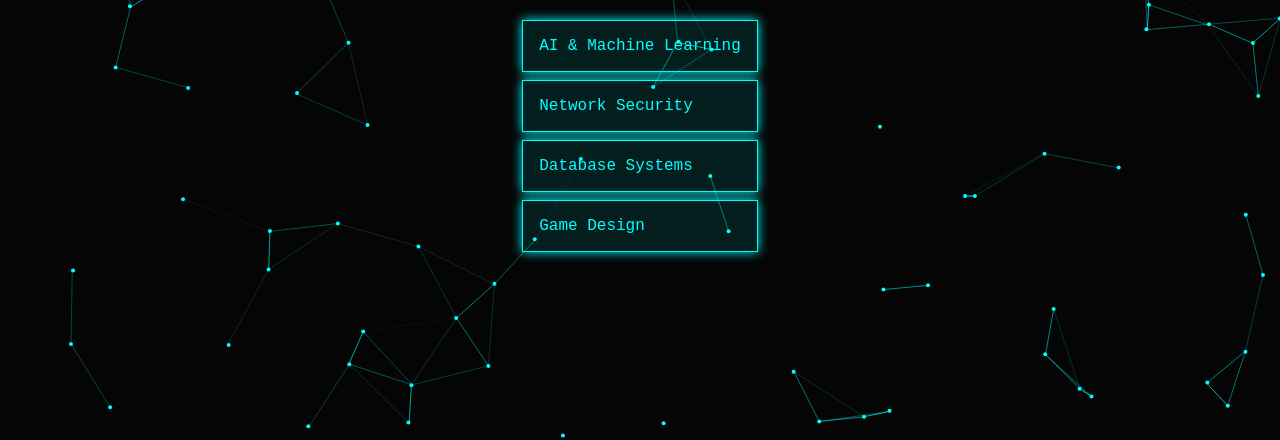
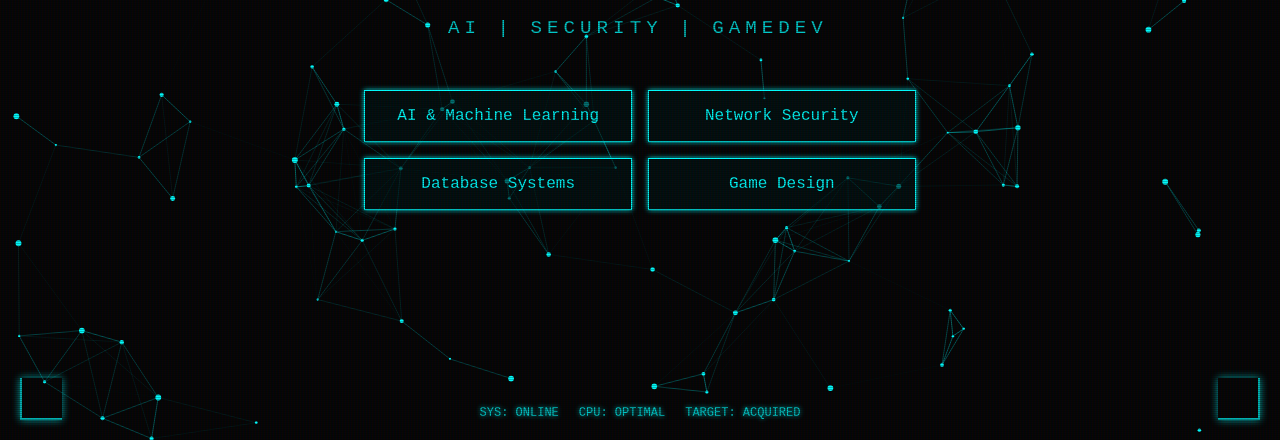
Before and after one commit to 1294201870/Personal-Homepage, a plain HTML site: page index.html in a window 1280 px wide. Shown: the part 360-800 px from the top of the page. Drawn offline with Linux system fonts and the light colour scheme.

Commit message:
Update: FPS Mode

```diff
--- a/index.html
+++ b/index.html
@@ -3,16 +3,31 @@
 <head>
     <meta charset="UTF-8">
     <meta name="viewport" content="width=device-width, initial-scale=1.0">
-    <title>System.User // 1294201870</title>
+    <title>SYSTEM.USER // 1294201870</title>
     <link rel="stylesheet" href="style.css">
 </head>
 <body>
+    <!-- 背景粒子画布 -->
     <canvas id="particles-canvas"></canvas>
 
+    <!-- FPS 战术 HUD 层 -->
+    <div class="hud-overlay">
+        <div class="hud-corner top-left"></div>
+        <div class="hud-corner top-right"></div>
+        <div class="hud-corner bottom-left"></div>
+        <div class="hud-corner bottom-right"></div>
+        <div class="hud-status">
+            <span>SYS: ONLINE</span>
+            <span>CPU: OPTIMAL</span>
+            <span>TARGET: ACQUIRED</span>
+        </div>
+    </div>
+
+    <!-- 内容层 -->
     <div class="interface">
         <header>
             <h1 class="glitch" data-text="1294201870">1294201870</h1>
-            <p class="subtitle">COMPUTER_SCIENCE_OPERATIVE</p>
+            <p class="subtitle">AI | SECURITY | GAMEDEV</p>
         </header>
 
         <section class="skills-grid">
--- a/script.js
+++ b/script.js
@@ -4,23 +4,89 @@ canvas.width = window.innerWidth;
 canvas.height = window.innerHeight;
 
 let particles = [];
-const particleCount = 100;
+const particleCount = 150; // 粒子数量
+
+// 鼠标交互中心
+const mouse = { x: null, y: null, radius: 150 };
+
+window.addEventListener('mousemove', (event) => {
+    mouse.x = event.x;
+    mouse.y = event.y;
+});
+
+// 点击事件：产生冲击波 (FPS 开火)
+window.addEventListener('mousedown', (event) => {
+    particles.forEach(p => {
+        const dx = p.x - event.x;
+        const dy = p.y - event.y;
+        const distance = Math.sqrt(dx*dx + dy*dy);
+
+        // 爆炸范围
+        if (distance < 400) {
+            const force = (400 - distance) / 400;
+            const angle = Math.atan2(dy, dx);
+            // 瞬间给予巨大速度
+            p.vx += Math.cos(angle) * force * 30;
+            p.vy += Math.sin(angle) * force * 30;
+        }
+    });
+});
 
 class Particle {
     constructor() {
         this.x = Math.random() * canvas.width;
         this.y = Math.random() * canvas.height;
-        this.vx = (Math.random() - 0.5) * 2;
-        this.vy = (Math.random() - 0.5) * 2;
-        this.size = 2;
+        this.vx = (Math.random() - 0.5) * 1.5;
+        this.vy = (Math.random() - 0.5) * 1.5;
+        this.size = Math.random() * 2 + 1;
+        this.density = (Math.random() * 30) + 1;
     }
 
     update() {
+        // 1. 移动
         this.x += this.vx;
         this.y += this.vy;
 
-        if (this.x < 0 || this.x > canvas.width) this.vx *= -1;
-        if (this.y < 0 || this.y > canvas.height) this.vy *= -1;
+        // 2. 摩擦力 (模拟太空环境，速度会慢慢衰减)
+        this.vx *= 0.95;
+        this.vy *= 0.95;
+
+        // 保证最小速度，防止完全静止
+        if (Math.abs(this.vx) < 0.1 && Math.abs(this.vy) < 0.1) {
+            // 给予微小的漂浮动力
+            this.vx += (Math.random()-0.5)*0.05;
+            this.vy += (Math.random()-0.5)*0.05;
+        }
+
+        // 3. 边界反弹
+        if (this.x < 0 || this.x > canvas.width) {
+            this.vx = -this.vx;
+            this.x = Math.max(0, Math.min(canvas.width, this.x));
+        }
+        if (this.y < 0 || this.y > canvas.height) {
+            this.vy = -this.vy;
+            this.y = Math.max(0, Math.min(canvas.height, this.y));
+        }
+
+        // 4. 鼠标力场 (网球拍效果)
+        // 只要鼠标靠近，就产生温和的推力
+        if (mouse.x != null) {
+            let dx = mouse.x - this.x;
+            let dy = mouse.y - this.y;
+            let distance = Math.sqrt(dx*dx + dy*dy);
+
+            if (distance < mouse.radius) {
+                const forceDirectionX = dx / distance;
+                const forceDirectionY = dy / distance;
+                const force = (mouse.radius - distance) / mouse.radius;
+
+                const directionX = forceDirectionX * force * this.density * 0.05; // 温和推力
+                const directionY = forceDirectionY * force * this.density * 0.05;
+
+                this.x -= directionX;
+                this.y -= directionY;
+            }
+        }
     }
 
     draw() {
@@ -31,26 +97,29 @@ class Particle {
     }
 }
 
-for (let i = 0; i < particleCount; i++) {
-    particles.push(new Particle());
+function init() {
+    particles = [];
+    for (let i = 0; i < particleCount; i++) {
+        particles.push(new Particle());
+    }
 }
 
 function animate() {
     ctx.clearRect(0, 0, canvas.width, canvas.height);
 
-    // 绘制连线
     for (let i = 0; i < particles.length; i++) {
         particles[i].update();
         particles[i].draw();
 
+        // 连线逻辑：距离近的粒子连线
         for (let j = i; j < particles.length; j++) {
             const dx = particles[i].x - particles[j].x;
             const dy = particles[i].y - particles[j].y;
             const distance = Math.sqrt(dx * dx + dy * dy);
 
-            if (distance < 100) {
-                ctx.strokeStyle = `rgba(0, 255, 255, ${1 - distance/100})`;
-                ctx.lineWidth = 1;
+            if (distance < 120) {
+                ctx.strokeStyle = `rgba(0, 255, 255, ${1 - distance/120})`;
+                ctx.lineWidth = 0.5;
                 ctx.beginPath();
                 ctx.moveTo(particles[i].x, particles[i].y);
                 ctx.lineTo(particles[j].x, particles[j].y);
@@ -61,4 +130,11 @@ function animate() {
     requestAnimationFrame(animate);
 }
 
+init();
 animate();
+
+window.addEventListener('resize', () => {
+    canvas.width = window.innerWidth;
+    canvas.height = window.innerHeight;
+    init();
+});
--- a/style.css
+++ b/style.css
@@ -6,38 +6,104 @@ body, html {
     color: #0ff;
     font-family: 'Courier New', monospace;
     overflow: hidden;
+    cursor: crosshair; /* FPS 准星光标 */
+}
+
+/* --- CRT 扫描线滤镜 --- */
+body::after {
+    content: " ";
+    display: block;
+    position: absolute;
+    top: 0; left: 0; bottom: 0; right: 0;
+    background: linear-gradient(rgba(18, 16, 16, 0) 50%, rgba(0, 0, 0, 0.25) 50%), linear-gradient(90deg, rgba(255, 0, 0, 0.06), rgba(0, 255, 0, 0.02), rgba(0, 0, 255, 0.06));
+    z-index: 10;
+    background-size: 100% 2px, 3px 100%;
+    pointer-events: none;
 }
 
 #particles-canvas {
     position: absolute;
-    top: 0;
-    left: 0;
+    top: 0; left: 0;
     z-index: 1;
 }
 
 .interface {
     position: relative;
-    z-index: 2;
+    z-index: 5;
     display: flex;
     flex-direction: column;
     align-items: center;
     justify-content: center;
     height: 100%;
-    pointer-events: none; /* 让鼠标事件穿透到 Canvas */
+    pointer-events: none; /* 让鼠标点击穿透到 Canvas */
 }
 
+/* --- HUD 战术界面 --- */
+.hud-corner {
+    position: fixed;
+    width: 40px;
+    height: 40px;
+    border: 2px solid #0ff;
+    z-index: 4;
+    box-shadow: 0 0 8px #0ff;
+    opacity: 0.7;
+}
+.top-left { top: 20px; left: 20px; border-right: none; border-bottom: none; }
+.top-right { top: 20px; right: 20px; border-left: none; border-bottom: none; }
+.bottom-left { bottom: 20px; left: 20px; border-right: none; border-top: none; }
+.bottom-right { bottom: 20px; right: 20px; border-left: none; border-top: none; }
+
+.hud-status {
+    position: fixed;
+    bottom: 20px;
+    left: 50%;
+    transform: translateX(-50%);
+    z-index: 4;
+    display: flex;
+    gap: 20px;
+    font-size: 12px;
+    opacity: 0.8;
+    text-shadow: 0 0 5px #0ff;
+}
+
+/* --- 故障文字特效 --- */
 h1.glitch {
     font-size: 4rem;
     text-shadow: 2px 2px #f0f;
     animation: glitch 1s infinite alternate;
+    pointer-events: auto; /* 标题可以交互 */
+}
+
+.subtitle {
+    letter-spacing: 5px;
+    font-size: 1.2rem;
+    margin-top: -10px;
+    opacity: 0.8;
+}
+
+/* --- 技能卡片 --- */
+.skills-grid {
+    display: grid;
+    grid-template-columns: repeat(2, 1fr);
+    gap: 1rem;
+    margin-top: 2rem;
+    pointer-events: auto;
 }
 
 .skill-card {
     border: 1px solid #0ff;
-    padding: 1rem;
-    margin: 0.5rem;
-    background: rgba(0, 255, 255, 0.1);
-    box-shadow: 0 0 10px #0ff;
+    padding: 1rem 2rem;
+    background: rgba(0, 20, 20, 0.6); /* 玻璃质感 */
+    box-shadow: 0 0 5px #0ff;
+    text-align: center;
+    transition: all 0.3s;
+    cursor: pointer;
+}
+
+.skill-card:hover {
+    background: rgba(0, 255, 255, 0.2);
+    transform: scale(1.05) skewX(-5deg); /* 悬停时倾斜 */
+    box-shadow: 0 0 20px #0ff;
 }
 
 @keyframes glitch {
```
